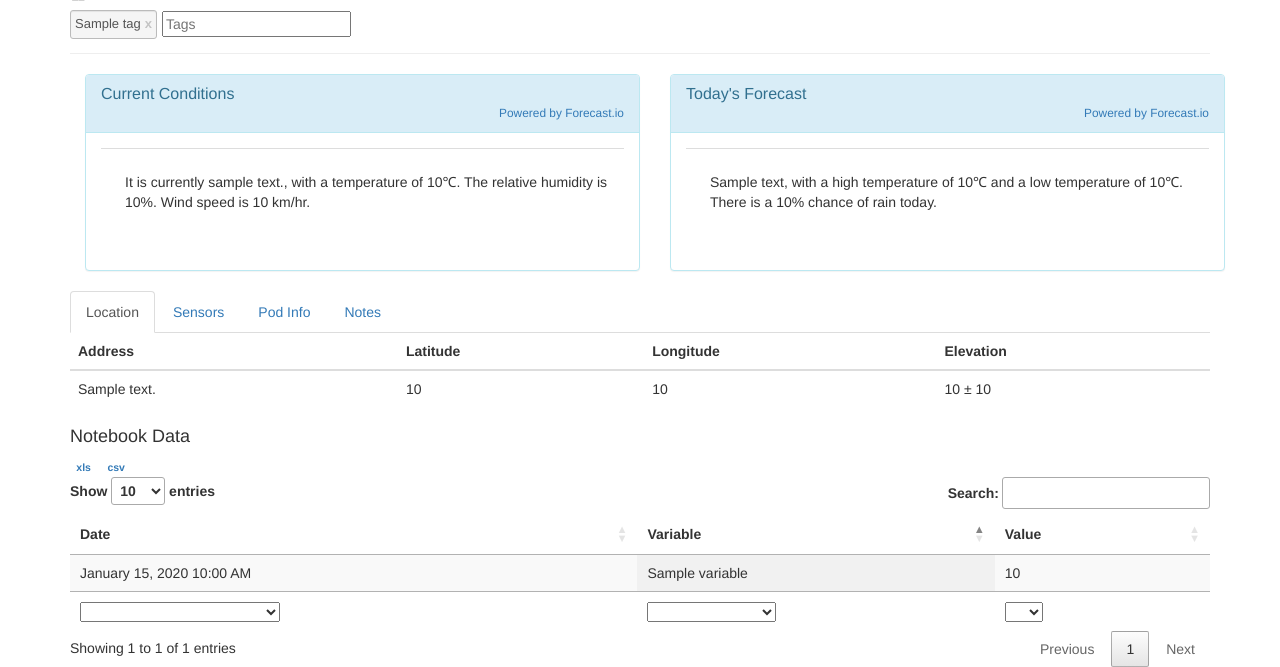
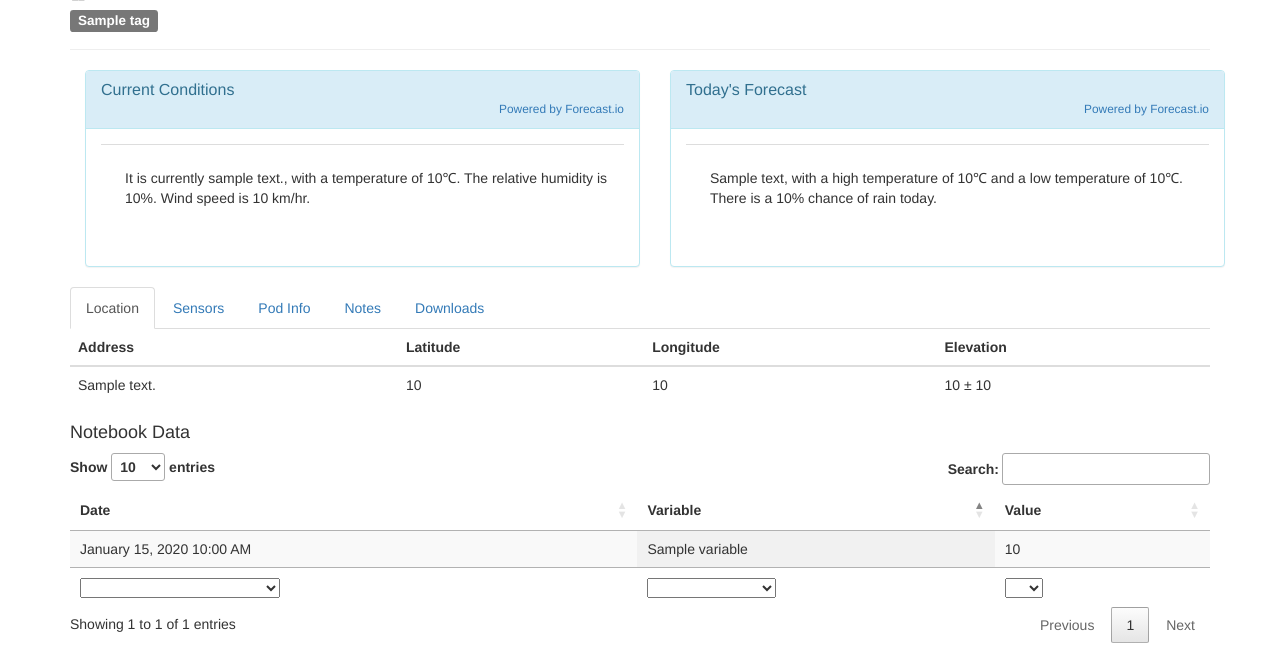
Before and after one commit to kcaylor/app, a Flask app: template app/templates/notebook_info.html in a window 1280 px wide. Shown: the part 146-813 px from the top of the page. After the commit the page ends 789 px from the top, so only its background shows below. Run offline with Flask 2, Linux system fonts and the light colour scheme; the template is opened without the code that fills it: most values are stand-ins (such as "Sample title", 1, 10 or a date in 2020); some libraries are stand-ins or nearby versions.

Commit message:
download tab, tags are now only editable by owners

```diff
--- a/app/shared/models/notebook.py
+++ b/app/shared/models/notebook.py
@@ -69,11 +69,13 @@ class Notebook(db.Document):
     def xls(self, filename=None):
         import xlsxwriter
         from .data import Data
+        from flask import current_app as app
+        xlsx_path = app.config['XLSX_PATH']
         # Go get all the data for this notebook
         data = Data.objects(notebook=self.id)
         # Initalize the workbook
         if not filename:
-            filename = '/app/app/static/xlsx/%s.xlsx' % unicode(self.nbk_id)
+            filename = xlsx_path + '%s.xlsx' % unicode(self.nbk_id)
         workbook = xlsxwriter.Workbook(filename)
         # Set up formatting for cells
         date_format = workbook.add_format(
@@ -251,7 +253,7 @@ class Notebook(db.Document):
                 address={
                     'formatted_address': fake.street_address(),
                     'street_address': fake.street_address(),
-                    'country': fake.country(),
+                    'country': {'full': fake.country()},
                     'administrative_area_level_1': fake.state(),
                     'administrative_area_level_2': fake.city(),
                 },
--- a/app/static/js/notebook_info.js
+++ b/app/static/js/notebook_info.js
@@ -36,6 +36,8 @@ $(".tm-input").tagsManager({
 });
 
 
+
+
 // var nbkData = $('#notebook-data').data();
 
 $(document).ready(function () {
--- a/app/templates/notebook_info.html
+++ b/app/templates/notebook_info.html
@@ -37,14 +37,17 @@
   <h2>{{notebook.name}}</h2>
 {% endif %}
 
+{% if current_user.can_edit(notebook) %}
 <input type="text" name="tags" placeholder="Tags" class="tm-input"/>
-<!--
-    <span class="label label-default">Tags</span>
-    <span class="label label-primary">Will</span>
-    <span class="label label-success">Go</span>
-    <span class="label label-warning">Here</span>
- -->
+{% else %}
+  <h4>
+  {% for tag in notebook.tags %}
+    <span class="label label-default label-large">{{ tag }}</span>
+  {% endfor %}
+  </h4>
+{% endif %}
  </div>
+
 
 {% if forecast %}
 <div class="container">
@@ -106,6 +109,9 @@
   <li><a href="#Sensors" role="tab" data-toggle="tab">Sensors</span></a></li>
   <li><a href="#Pod_Info" role="tab" data-toggle="tab">Pod Info</a></li>
   <li><a href="#Notes" role="tab" data-toggle="tab">Notes</a></li>
+  {% if data %}
+  <li><a href="#Downloads" role="tab" data-toggle="tab">Downloads</a></li>
+  {% endif %}
 </ul>
 </div>
 
@@ -175,20 +181,21 @@
     <br>
     <br>
   </div>
+  <div class="tab-pane" id="Downloads">
+    <br>
+      <a href="/static/xlsx/{{ notebook.nbk_id}}.xlsx">
+        <button type="button" class="btn btn-default navbar-btn">xls</button>
+      </a>
+      &nbsp;
+      <a href="#">
+        <button type="button" class="btn btn-default navbar-btn">csv</button>
+      </a>
+  </div>
 </div>
-
-{% if data %}
-<div id="downloads">
-  <h4>Notebook Data</h4>
-  <span id="download_xls" class="label">
-  <a href="/static/xlsx/{{ notebook.nbk_id}}.xlsx">xls</a></span>
-  <span id="download_csv" class="label">
-  <a href="#">csv</a></span>
-</div>
-{% endif %}
 
 <div id="data_display">
 {% if data %}
+<h4>Notebook Data</h4>
 <!-- Dynamic:
 <table id="data_table_dynamic" class="display"></table>
  -->
--- a/config.py
+++ b/config.py
@@ -15,6 +15,7 @@ class Config:
     # STORMPATH_API_KEY_ID = os.environ.get('STORMPATH_API_KEY_ID')
     # STORMPATH_API_KEY_SECRET = os.environ.get('STORMPATH_API_KEY_SECRET')
     # STORMPATH_APPLICATION = os.environ.get('STORMPATH_APPLICATION')
+    XLSX_PATH = 'app/static/xlsx/'
 
     @staticmethod
     def init_app(app):
@@ -52,6 +53,7 @@ class ProductionConfig(Config):
         "HOST": os.environ.get('MONGODB_HOST'),
         "PORT": int(os.environ.get('MONGODB_PORT'))
     }
+    XLSX_PATH = '/app/app/static/xlsx/'
 
 config = {
     'development': DevelopmentConfig,
```
Also changed, not shown: 1 other file.
